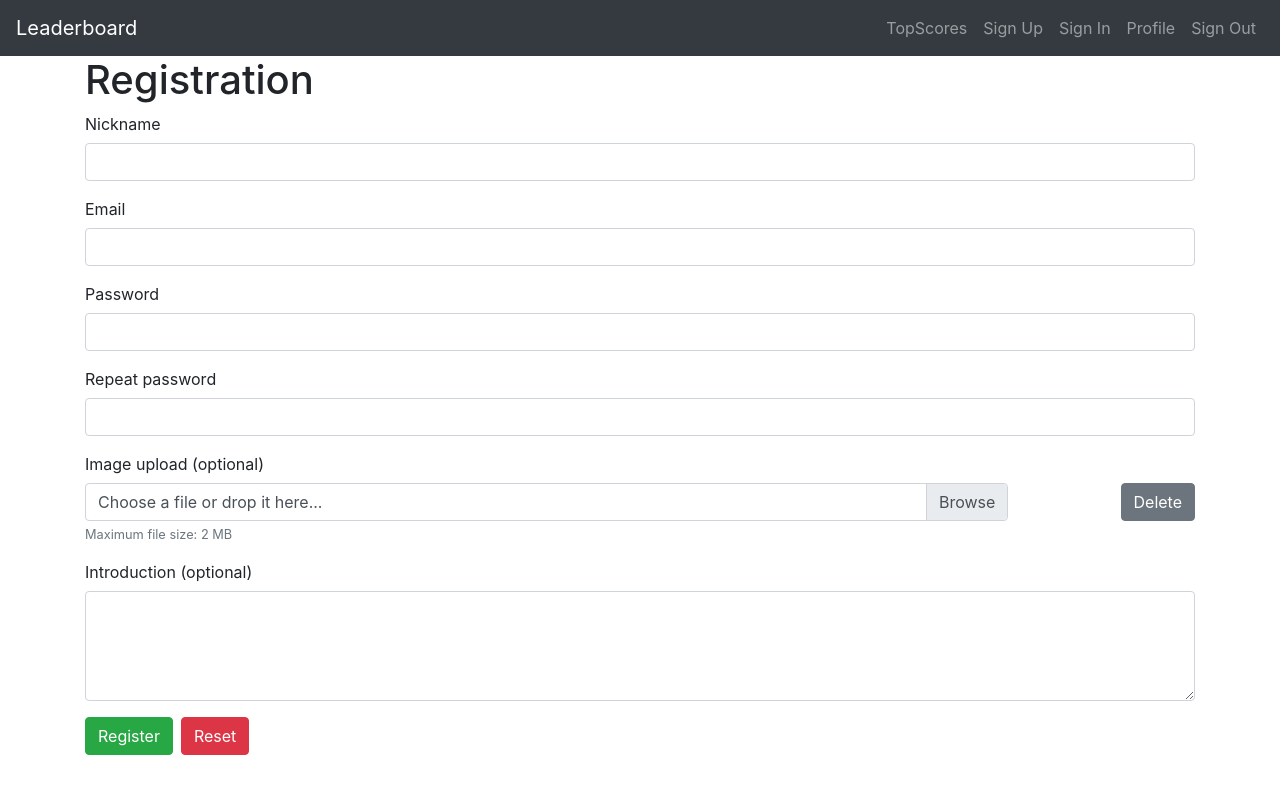
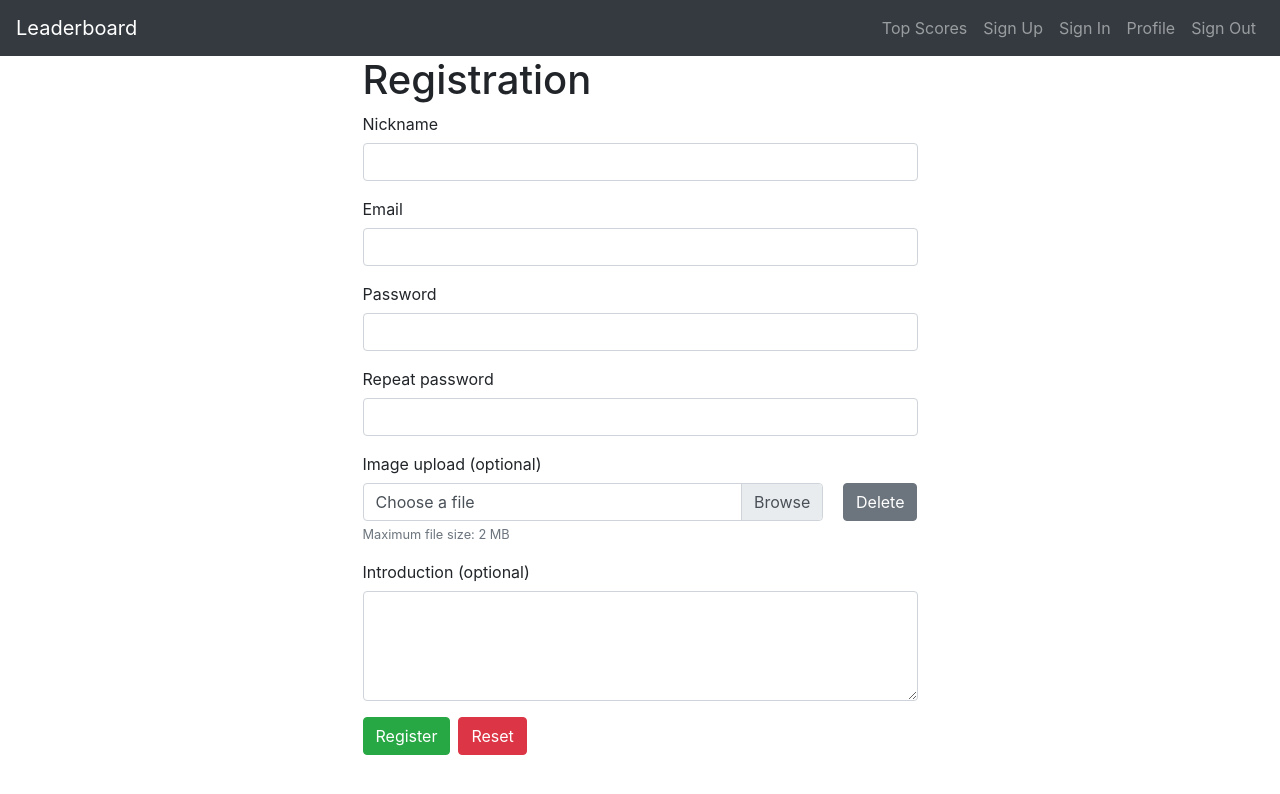
Before and after one commit to fst02/leaderboard-spa, a Vue app in the folder frontend/: page /registration in a window 1280 px wide. Shown: the top 794 px of the page. Built offline with nearby package versions, Linux system fonts and the light colour scheme.

Commit message:
fix form width

```diff
--- a/frontend/src/App.vue
+++ b/frontend/src/App.vue
@@ -1,7 +1,7 @@
 <template>
   <div id="app">
     <NavigationComponent />
-    <b-container class="mb-4">
+    <b-container class="mb-4" fluid="md">
       <router-view />
     </b-container>
   </div>
--- a/frontend/src/components/NavigationComponent.vue
+++ b/frontend/src/components/NavigationComponent.vue
@@ -9,10 +9,10 @@
     </b-navbar-toggle>
     <b-collapse id="navbar-toggle-collapse" is-nav>
       <b-navbar-nav class="ml-auto">
-        <b-nav-item to="/">TopScores</b-nav-item>
+        <b-nav-item to="/">Top Scores</b-nav-item>
         <b-nav-item to="/registration">Sign Up</b-nav-item>
         <b-nav-item to="/signin">Sign In</b-nav-item>
-        <b-nav-item to="/about">Profile</b-nav-item>
+        <b-nav-item to="/profile">Profile</b-nav-item>
         <b-nav-item>Sign Out</b-nav-item>
       </b-navbar-nav>
     </b-collapse>
--- a/frontend/src/router/index.js
+++ b/frontend/src/router/index.js
@@ -8,26 +8,31 @@ const routes = [
   {
     path: '/',
     name: 'TopScores',
+    meta: { title: 'Top Scores' },
     component: TopScores,
   },
   {
     path: '/registration',
     name: 'Registration',
+    meta: { title: 'Registration' },
     component: () => import('../views/Registration.vue'),
   },
   {
     path: '/signin',
     name: 'SignIn',
+    meta: { title: 'Sign In' },
     component: () => import('../views/SignIn.vue'),
   },
   {
     path: '/profile',
     name: 'Profile',
+    meta: { title: 'Profile' },
     component: () => import('../views/Profile.vue'),
   },
   {
     path: '/registration/verify',
     name: 'Verification',
+    meta: { title: 'Verification' },
     component: () => import('../views/Verification.vue'),
   },
 ];
@@ -38,4 +43,9 @@ const router = new VueRouter({
   routes,
 });
 
+router.beforeEach((to, from, next) => {
+  document.title = to.meta.title;
+  next();
+});
+
 export default router;
--- a/frontend/src/views/Registration.vue
+++ b/frontend/src/views/Registration.vue
@@ -1,5 +1,7 @@
 <template>
-  <b-form @submit.prevent="register" @reset.prevent="reset">
+  <div class="w-50 mx-auto">
+    <b-form @submit.prevent="register"
+      @reset.prevent="reset">
       <h1>Registration</h1>
       <b-alert show variant="danger" v-if="error">{{error.message}}</b-alert>
       <b-form-group label="Nickname">
@@ -48,7 +50,8 @@
       </b-form-group>
 
       <b-form-group label="Repeat password">
-      <b-form-input type="password" v-model="repeatPassword" @input="$v.repeatPassword.$touch()" />
+        <b-form-input type="password" v-model="repeatPassword"
+        @input="$v.repeatPassword.$touch()" />
         <div v-if="$v.repeatPassword.$dirty">
           <b-alert show variant="danger" v-if="!$v.repeatPassword.required">
             Repeat password is required
@@ -65,7 +68,7 @@
             <b-form-file
               v-model="file"
               accept="image/*"
-            placeholder="Choose a file or drop it here..."
+              placeholder="Choose a file"
               drop-placeholder="Drop file here..."
             />
           </b-col>
@@ -83,6 +86,7 @@
       <b-button variant="success" type="submit" class="mr-2">Register</b-button>
       <b-button variant="danger" type="reset">Reset</b-button>
     </b-form>
+  </div>
 </template>
 
 <script>
```
Lines whose indentation alone changed are shown as unchanged.
